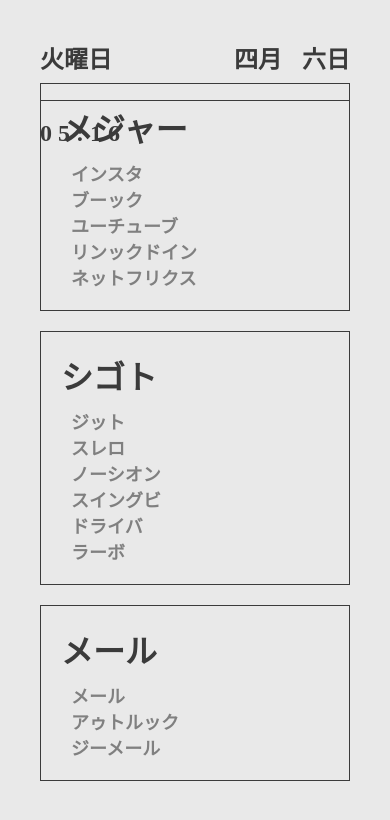
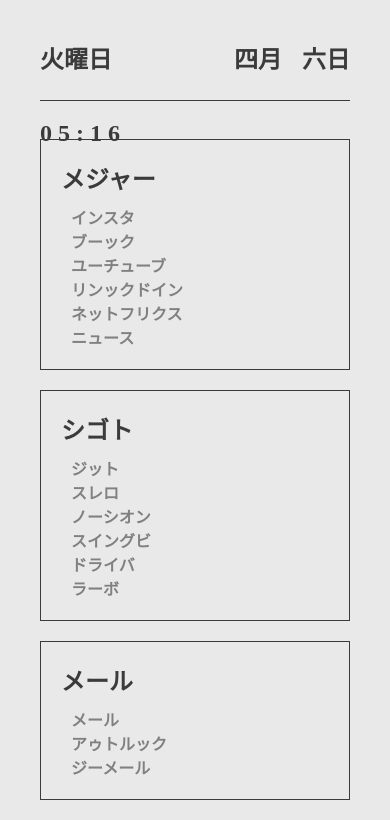
Before and after one commit to Dingnh/nicodin, a React (Create React App) app: page / in a window 390 px wide. Shown: the top 820 px of the page. Built offline with nearby package versions, Linux system fonts and the light colour scheme; a web font is replaced by a local one.

Commit message:
hackernews link and css update

```diff
--- a/src/App.css
+++ b/src/App.css
@@ -131,7 +131,7 @@
     flex-direction: column;
     justify-content: space-between;
     padding: 0px 40px;
-    /* padding-top: 100px; */
+    padding-top: 75px;
   }
   .contentContainer .linkContainer .linkpadding {
     padding: 20px;
@@ -139,10 +139,10 @@
     border: #3b3b3b 1px solid;
   }
   .contentContainer .linkContainer .linkpadding .linktitle {
-    font-size: 32px;
+    font-size: 24px;
   }
   .contentContainer .linkContainer .linkpadding .link {
-    font-size: 18px;
+    font-size: 16px;
   }
   .timeContainer {
     height: auto;
--- a/src/data.js
+++ b/src/data.js
@@ -19,6 +19,10 @@
     {
       link: "ネットフリクス",
       linkdir: "https://www.netflix.com/",
+    },
+    {
+      link: "ニュース",
+      linkdir: "https://news.ycombinator.com/",
     },
   ],
   work: [
```
